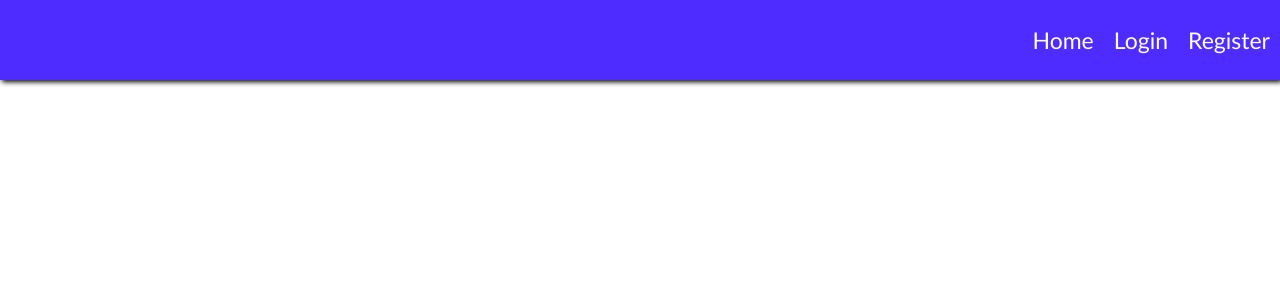
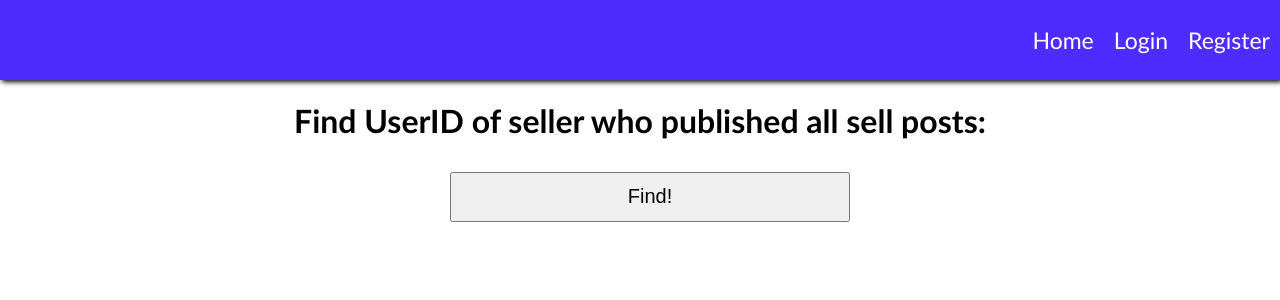
Before and after one commit to anniecee/Cryptobook, a React (Create React App) app in the folder client/: page /FindSeller in a window 1280 px wide. Before the commit this address had no page. Shown: the top 300 px of the page. Built offline with nearby package versions, Linux system fonts and the light colour scheme.

Commit message:
add FindSeller

```diff
--- a/client/src/App.js
+++ b/client/src/App.js
@@ -7,6 +7,7 @@ import Register from "./pages/Register/Register";
 import CreatePost from "./pages/CreatePost/CreatePost";
 import SearchPost from "./pages/SearchPost/SearchPost";
 import PostInfo from "./pages/PostInfo/PostInfo";
+import FindSeller from "./pages/FindSeller/FindSeller";
 import SignOut from "./pages/SignOut/SignOut";
 import Transactions from './pages/Transactions/Transactions';
 import Settings from './pages/Settings/Settings';
@@ -34,6 +35,8 @@ function App() {
           </Route>
           <Route path='/PostInfo' element={<PostInfo />}>
           </Route>
+          <Route path='/FindSeller' element={<FindSeller />}>
+          </Route>
           <Route path='/signOut' element={<SignOut />}>
           </Route>
           <Route path='/Transactions' element={<Transactions />}>
--- a/client/src/components/Navbar.js
+++ b/client/src/components/Navbar.js
@@ -18,6 +18,7 @@ function Navbar() {
             <a href="/createPost">Create Post</a>
             <a href="/searchPost">Search Post</a>
             <a href="/postInfo">Post Info</a>
+            <a href="/findSeller">Find Seller</a>
             <a href="/transactions">Transactions</a>
             <a href="/signOut">Sign Out</a>
           </>
--- /dev/null
+++ b/client/src/pages/FindSeller/FindSeller.css
@@ -0,0 +1,43 @@
+.FindSeller {
+    width: 100%;
+    height: 750px;
+    height: auto;
+    display: flex;
+    justify-content: center;
+    align-items: center;
+    flex-direction: column;
+}
+
+.ResultTitle
+{
+    width: 100%;
+    height: 750px;
+    height: auto;
+    display: flex;
+    justify-content: center;
+    align-items: center;
+    flex-direction: column;
+}
+
+.FindSellerButton {
+    width: 400px;
+    display: flex;
+    flex-direction: column;
+}
+
+.FindSellerButton input, button {
+    margin: 10px;
+    width: 400px;
+    height: 50px;
+    font-size: 20px;
+}
+
+.Result {
+    display: flex;
+    width: 100%;
+    height: 100vh;
+    display: flex;
+    justify-content: center;
+    font-size: 20px;
+    font-family: 'Trebuchet MS', 'Lucida Sans Unicode', 'Lucida Grande', 'Lucida Sans', Arial, sans-serif;
+}
--- /dev/null
+++ b/client/src/pages/FindSeller/FindSeller.js
@@ -0,0 +1,56 @@
+import React, { useState, useEffect } from 'react'
+import "./FindSeller.css"
+import Axios from 'axios';
+
+function FindSeller() {
+
+    const [userID, setUserID] = useState();
+    const [display, setDisplay] = useState(false);
+
+    // Check login state
+    useEffect(() => {
+      if(!localStorage.getItem("loggedIn")){
+        localStorage.setItem("loggedIn", false);
+      }
+    }, []);
+
+    // Find seller who published all sellpost
+    const findSellerID = () => {
+      Axios.get("http://localhost:3001/findSeller/find"
+      ).then((response)=>{
+        // Display posts as requested
+        setUserID(response.data[0].userID_post);
+        setDisplay(true);
+        console.log(response.data[0].userID_post);
+        console.log(userID);
+        console.log(display);
+      });
+    }
+
+  // Return front end
+  return (
+    <div className="FindSeller">
+      <h1>Find UserID of seller who published all sell posts:</h1>
+          {/* Find Seller User ID */}
+        <div className="FindSellerButton">
+          <button onClick={findSellerID}>Find!</button>
+        </div>
+
+        {/* Display table */}
+        {display === true ? (
+          <div className="ResultTitle">
+            <h1>RESULTS:</h1>
+            <div className="Result">
+                <div>
+                  Seems like @{userID} is an active seller on CryptoBook!
+                </div>
+            </div>
+          </div>
+        ):(<></>)}
+
+    </div>
+
+  )
+}
+
+export default FindSeller
--- a/client/src/pages/Home/Home.js
+++ b/client/src/pages/Home/Home.js
@@ -1,9 +1,7 @@
 import React, {useEffect, useState} from 'react'
 import "./Home.css"
-import {Image} from 'cloudinary-react'
 import  Axios  from 'axios';
 import ThumbUpAltIcon from "@material-ui/icons/ThumbUpAlt";
-//import {useNavigate} from 'react-router-dom';
 
 function Home() {
 
--- a/client/src/pages/PostInfo/PostInfo.js
+++ b/client/src/pages/PostInfo/PostInfo.js
@@ -1,8 +1,6 @@
 import React, { useState, useEffect } from 'react'
 import "./PostInfo.css"
 import Axios from 'axios';
-import {useNavigate} from 'react-router-dom';
-import ThumbUpAltIcon from "@material-ui/icons/ThumbUpAlt";
 
 // Maybe have a separate page on nav bar for search
 // (post max like count/ post by username/ post by name/ post by Crypto)
--- a/client/src/pages/SearchPost/SearchPost.js
+++ b/client/src/pages/SearchPost/SearchPost.js
@@ -1,13 +1,11 @@
 import React, { useState, useEffect } from 'react'
 import "./SearchPost.css"
 import Axios from 'axios';
-import {useNavigate} from 'react-router-dom';
 import ThumbUpAltIcon from "@material-ui/icons/ThumbUpAlt";
 
 // Maybe have a separate page on nav bar for search
 // (post max like count/ post by username/ post by name/ post by Crypto)
 function SearchPost() {
-    const [like, setLike] = useState(0);
     const [name, setName] = useState("");
     const [crypto, setCrypto] = useState("");
     const [posts, setPosts] = useState([]);
@@ -18,17 +16,6 @@ function SearchPost() {
         localStorage.setItem("loggedIn", false);
       }
     }, []);
-
-    // Search by Like
-    const searchByLike = () => {
-      Axios.get("http://localhost:3001/searchpost/byLike",
-          {params: {like: like}}
-      ).then((response)=>{
-        // Display posts as requested
-        setPosts(response.data);
-        console.log(response.data);
-      });
-    };
 
     // Search by Real Name of User
     const searchByName = () => {
```
Also changed, not shown: 2 other files (tests, documents, lock files or other folders).
